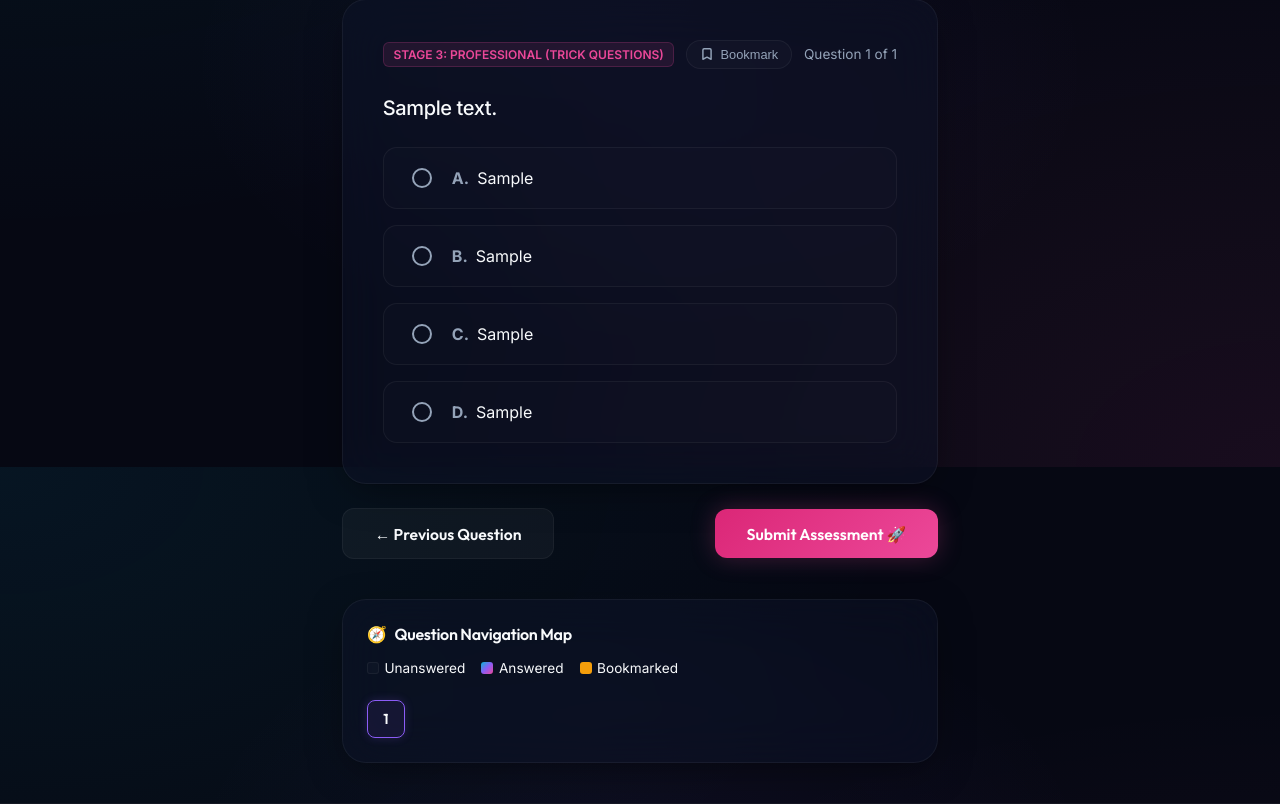
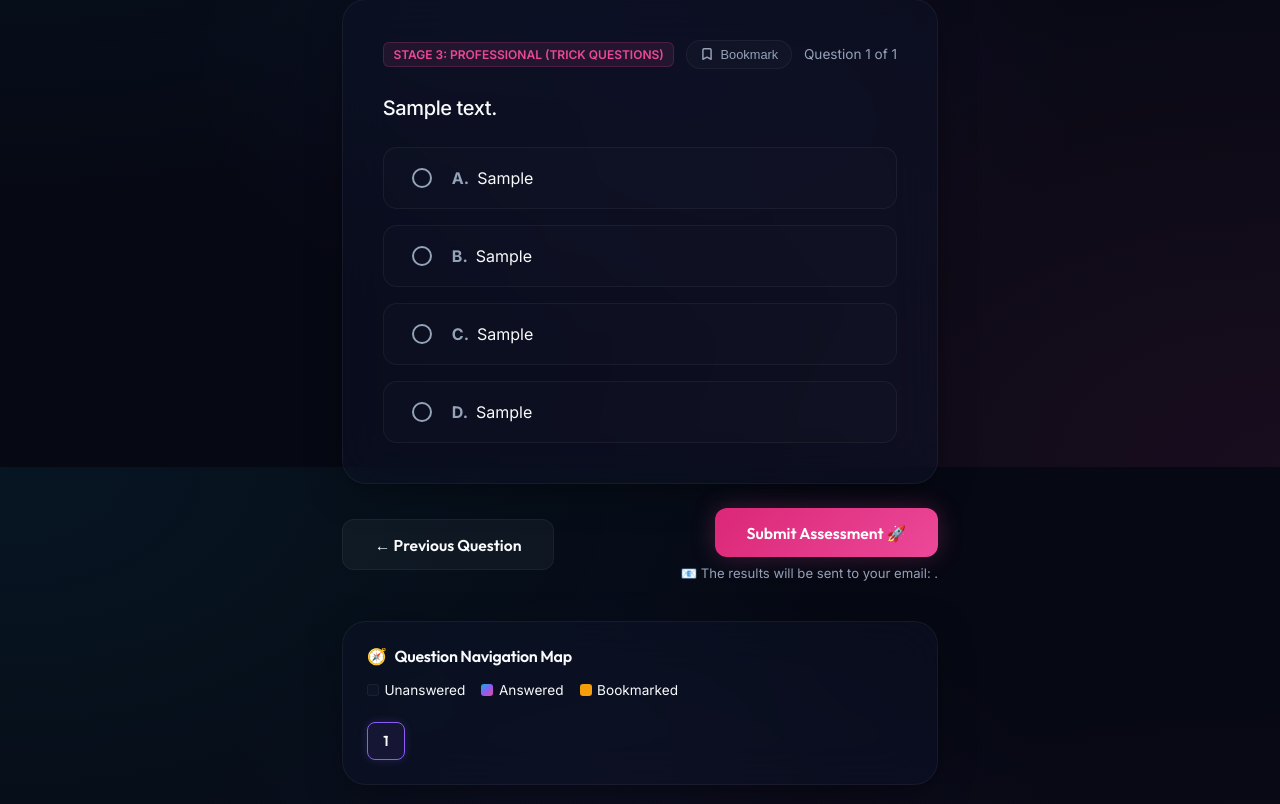
Before and after one commit to datalex-exe/Metrilex-, a Flask app: template templates/test.html in a window 1280 px wide. Shown: the part 333-1137 px from the top of the page. Run offline with Flask 3, Linux system fonts and the light colour scheme; the template is opened without the code that fills it: most values are stand-ins (such as "Sample title", 1, 10 or a date in 2020).

Commit message:
Update test.html

```diff
--- a/templates/test.html
+++ b/templates/test.html
@@ -231,9 +231,14 @@
             <button type="button" class="btn btn-primary" id="btn-next">
                 Next Question &rarr;
             </button>
-            <button type="submit" class="btn btn-primary" id="btn-submit" style="display: none; background: var(--gradient-prof); box-shadow: 0 0 25px rgba(236, 72, 153, 0.25);">
-                Submit Assessment 🚀
-            </button>
+            <div style="display: flex; flex-direction: column; align-items: flex-end; gap: 0.5rem;">
+                <button type="submit" class="btn btn-primary" id="btn-submit" style="display: none; background: var(--gradient-prof); box-shadow: 0 0 25px rgba(236, 72, 153, 0.25);">
+                    Submit Assessment 🚀
+                </button>
+                <div id="submit-notice" style="display: none; font-size: 0.82rem; color: var(--text-secondary); text-align: right;">
+                    📧 The results will be sent to your email: <strong>{{ user.email if user else '' }}</strong>.
+                </div>
+            </div>
         </div>
     </form>
 
@@ -455,12 +460,15 @@
             prevBtn.disabled = (index === 0);
 
             // Toggle Next and Submit
+            const submitNotice = document.getElementById("submit-notice");
             if (index === totalQuestions - 1) {
                 nextBtn.style.display = "none";
                 submitBtn.style.display = "inline-flex";
+                if (submitNotice) submitNotice.style.display = "block";
             } else {
                 nextBtn.style.display = "inline-flex";
                 submitBtn.style.display = "none";
+                if (submitNotice) submitNotice.style.display = "none";
             }
 
             // Update active grid element
```
